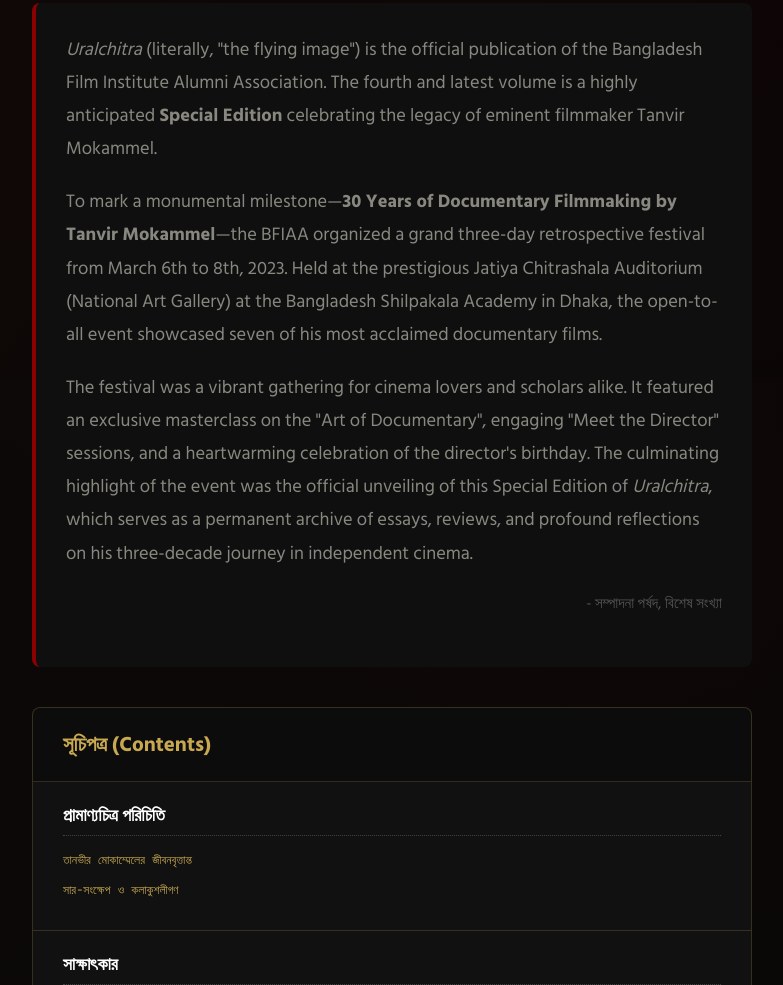
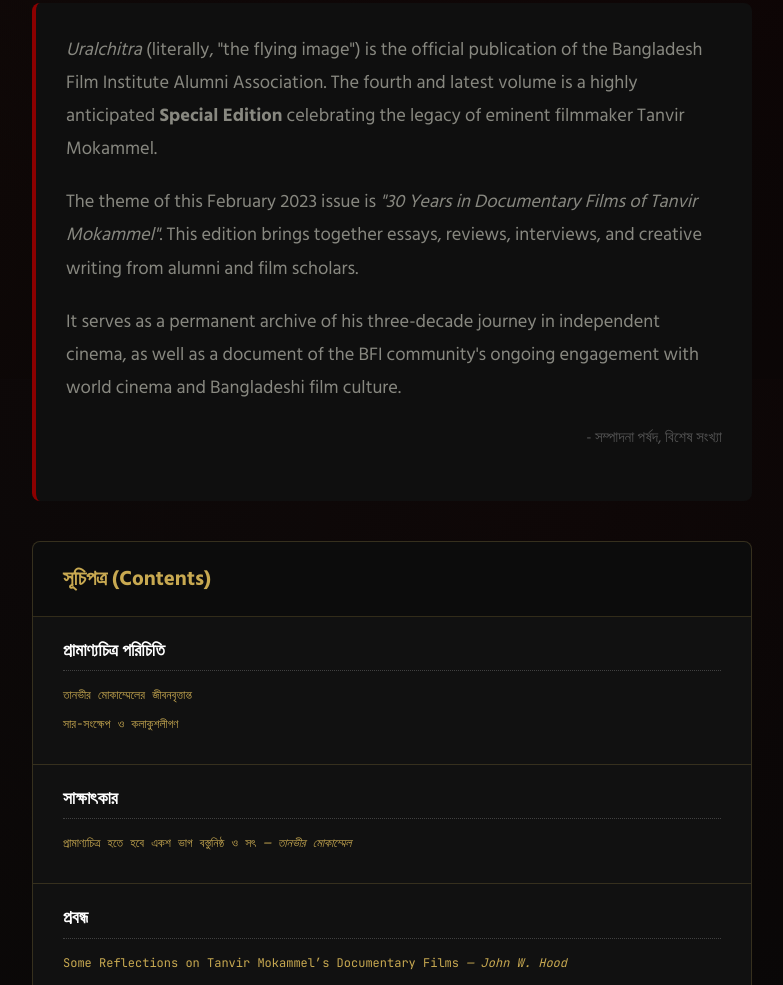
Before and after one commit to bangladeshfilminstitute/bfiaa.bfibd.org, a website: page uralchitra-special.html in a window 1280 px wide. Shown: the part 1221-2206 px from the top of the page, without its empty margins (448-1231 px from the left). Drawn offline with Linux system fonts and the light colour scheme; a web font is replaced by a local one.

Commit message:
Update uralchitra-special.html and separate event schedule

```diff
--- a/uralchitra-special.html
+++ b/uralchitra-special.html
@@ -371,10 +371,10 @@
                 <em>Uralchitra</em> (literally, "the flying image") is the official publication of the Bangladesh Film Institute Alumni Association. The fourth and latest volume is a highly anticipated <strong>Special Edition</strong> celebrating the legacy of eminent filmmaker Tanvir Mokammel.
               </p>
               <p>
-                To mark a monumental milestone—<strong>30 Years of Documentary Filmmaking by Tanvir Mokammel</strong>—the BFIAA organized a grand three-day retrospective festival from March 6th to 8th, 2023. Held at the prestigious Jatiya Chitrashala Auditorium (National Art Gallery) at the Bangladesh Shilpakala Academy in Dhaka, the open-to-all event showcased seven of his most acclaimed documentary films.
+                The theme of this February 2023 issue is <em>"30 Years in Documentary Films of Tanvir Mokammel"</em>. This edition brings together essays, reviews, interviews, and creative writing from alumni and film scholars.
               </p>
               <p>
-                The festival was a vibrant gathering for cinema lovers and scholars alike. It featured an exclusive masterclass on the "Art of Documentary", engaging "Meet the Director" sessions, and a heartwarming celebration of the director's birthday. The culminating highlight of the event was the official unveiling of this Special Edition of <em>Uralchitra</em>, which serves as a permanent archive of essays, reviews, and profound reflections on his three-decade journey in independent cinema.
+                It serves as a permanent archive of his three-decade journey in independent cinema, as well as a document of the BFI community's ongoing engagement with world cinema and Bangladeshi film culture.
               </p>
               <p style="text-align: right; margin-top: 20px; color:var(--text-dim); font-size: 0.95rem;">- সম্পাদনা পর্ষদ, বিশেষ সংখ্যা</p>
             </div>
```
